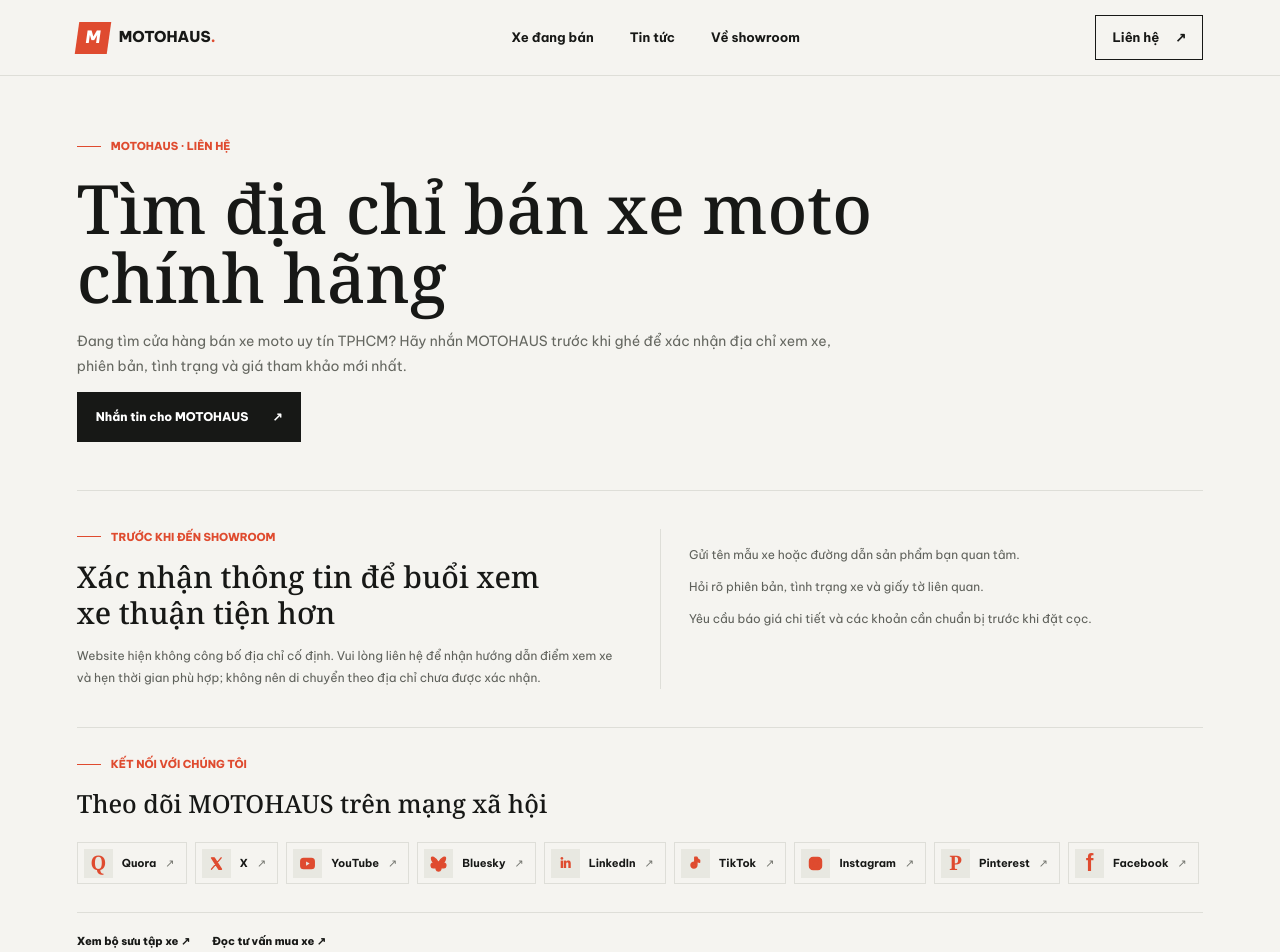
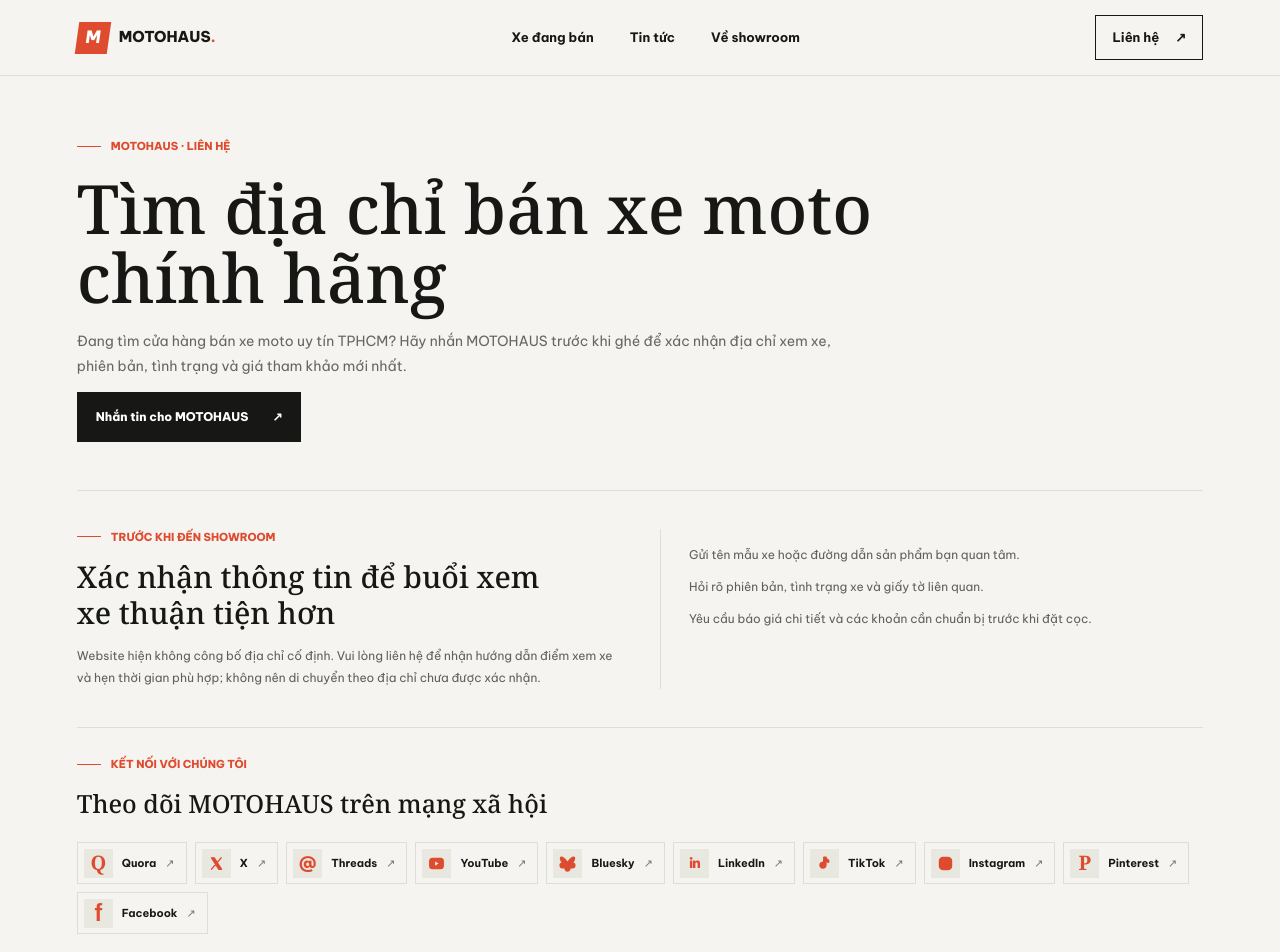
Before and after one commit to phuongduy54367-coder/motohaus-seo, a Next.js app: page /lien-he in a window 1280 px wide. Shown: the top 952 px of the page. Built offline with nearby package versions, Linux system fonts and the light colour scheme; no server answers.

Commit message:
thêm mxh

```diff
--- a/app/site-links.ts
+++ b/app/site-links.ts
@@ -3,6 +3,7 @@ export const facebookUrl = "https://www.facebook.com/phuong.duy.4444/";
 export const socialLinks = [
   { name: "Quora", network: "quora", url: "https://fr.quora.com/profile/Mon-Thanos" },
   { name: "X", network: "x", url: "https://x.com/Rembaka17" },
+  { name: "Threads", network: "threads", url: "https://www.threads.com/@remilya17?xmt=AQG0goGF9QRrPZEp6g2e6IAkOkFJand4of0FeQ-MSE2BE9sewZ1YPVThMTRmyjBexsk8rag" },
   { name: "YouTube", network: "youtube", url: "https://www.youtube.com/@remilya17/posts" },
   { name: "Bluesky", network: "bluesky", url: "https://bsky.app/profile/nigapromax.bsky.social" },
   {
--- a/app/social-links.tsx
+++ b/app/social-links.tsx
@@ -54,6 +54,10 @@ function SocialIcon({ network }: { network: SocialNetwork }) {
     return <span className="social-letter social-letter--facebook" aria-hidden="true">f</span>;
   }
 
+  if (network === "threads") {
+    return <span className="social-letter social-letter--threads" aria-hidden="true">@</span>;
+  }
+
   return (
     <svg viewBox="0 0 24 24" aria-hidden="true">
       <path d="M5 4h3.8l10.2 16h-3.8L5 4Zm13.5 0L5 20" />
```
